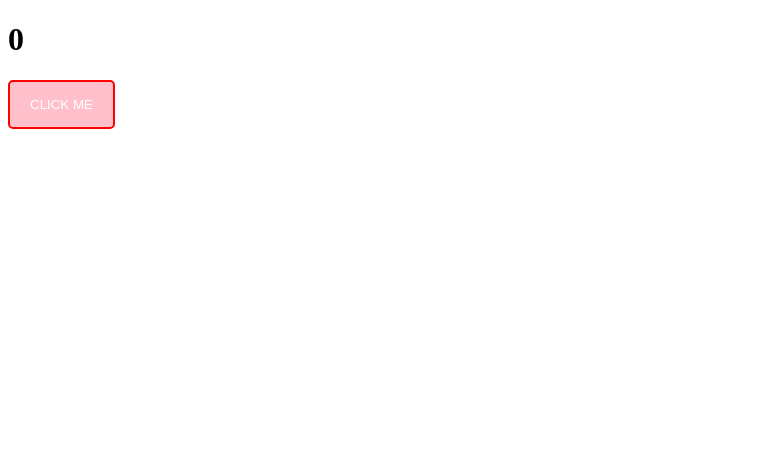
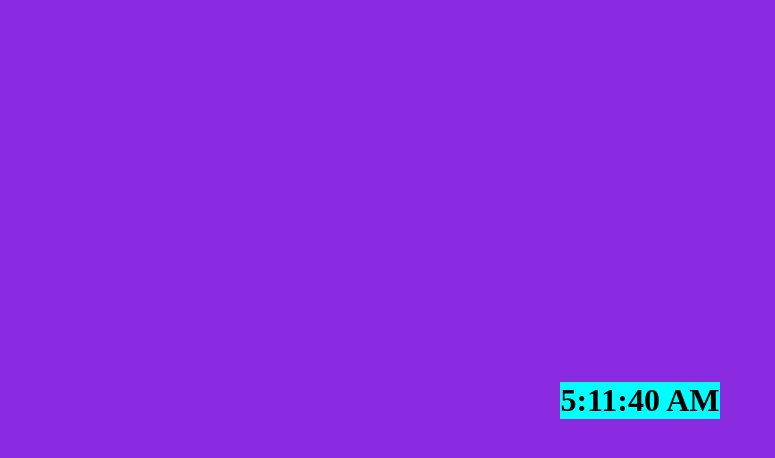
Before and after one commit to Aakriti0108/react.js, a React (Create React App) app: page / in a window 1280 px wide. Shown: the top 458 px of the page, without its empty margins (0-775 px from the left). Built offline with nearby package versions, Linux system fonts and the light colour scheme.

Commit message:
done with hooks

```diff
--- a/src/App.jsx
+++ b/src/App.jsx
@@ -193,3 +193,39 @@
 // };
 
 // export default App;
+
+
+import React, { useState } from "react";
+
+const App = () =>{
+    const purple = "pink";
+    const clickMe = 'Click Me';
+    const [bg, setBg] = useState(purple);
+    const [name, setName] = useState(clickMe);
+
+    const bgChange = () =>{
+        let newbg = '#34495e';
+        let newName = 'ounch';
+        setBg(newbg);
+        setName(newName);
+        // console.log('clicked!!');
+    }
+
+    const bgChanges = () =>{
+        let newbg = 'yellow';
+        let newName = 'wow';
+        setBg(newbg);
+        setName(newName);
+        // console.log('clicked!!');
+    }
+
+    return(
+        <>
+        <div style={{ backgroundColor: bg }}>
+            <button onClick={bgChange} onDoubleClick={bgChanges}> {name} </button>
+        </div>
+        </>
+    )
+}
+
+export default App;
--- a/src/hooks.css
+++ b/src/hooks.css
@@ -1,3 +1,20 @@
+*{
+  box-sizing:border-box;
+  padding:0;
+  margin:0;
+  background-color:#d2dbdd;
+}
+
+div{
+  width:100%;
+  height: 100vh;
+  display: flex;
+  flex-direction:column;
+  justify-content: center;
+  align-items: center;
+}
+
+
 button{
     padding: 15px 20px;
     background-color: pink;
--- a/src/index.css
+++ b/src/index.css
@@ -1,6 +1,6 @@
 /* video 23 and 24 */
 
-*{
+/* *{
   box-sizing:border-box;
   padding:0;
   margin:0;
@@ -129,7 +129,7 @@ button
   border:1px solid black;
   cursor: pointer;
 
-}
+} */
 
 /* new video */
 /* body{
@@ -175,3 +175,32 @@ h1{
   display:flex;
   justify-content: center;
 }  */
+
+
+*{
+  box-sizing: border-box;
+  padding: 0;
+  margin:0;
+  background-color:aqua;
+}
+
+div{
+  width:100%;
+  height: 100vh;
+  background-color:blueviolet;
+  display: flex;
+  flex-direction:column;
+  justify-content: center;
+  align-items: center;
+}
+
+button{
+  padding:20px 20px;
+  background-color:rgb(245, 3, 229);
+  color: rgb(235, 226, 235);
+  border: 2px solid white;
+  outline: none;
+  border-radius:5px;
+  text-transform: uppercase;
+  cursor: pointer;
+}
--- a/src/startHooks.jsx
+++ b/src/startHooks.jsx
@@ -1,25 +1,73 @@
+// video 31
+
+// import React, { useState } from 'react';
+
+// const Hooks = () =>{
+//     const state = useState();
+//     console.log(state);
+//     let [count,setCount] = useState(0);
+
+//     const IncNum = () =>{
+//       setCount(count + 1);
+//   }
+
+//   return (
+//     <>
+//     <div>
+//     <h1> {count} </h1>
+//     <button onClick={IncNum}>click Me</button>
+//     </div>
+//     </>
+
+//   );
+// };
+
+// export default Hooks;
+
+// video 32
+
+// import React, { useState } from 'react';
+
+// const Hooks =()=>{
+//   let newTime = new Date().toLocaleTimeString();
+//   const [ctime,setCtime]=useState(newTime);
+
+
+// const UpdateTime = () =>{
+//    newTime = new Date().toLocaleTimeString();
+//    setCtime(newTime);
+// }
+// return(
+//   <>
+//   <h1>{ctime}</h1>
+//   <button onClick={UpdateTime}>GET TIME</button>
+//   </>
+// )
+// }
+
+// export default Hooks;
+
+// video 33
+
 import React, { useState } from 'react';
 
+const Hooks = () =>{
+  let time = new Date().toLocaleTimeString();
+  const [ctime,setCtime ] = useState(time);
+  const UpdateTime = () =>{
+    time = new Date().toLocaleTimeString();
+    setCtime(time);
+  };
+
+  setInterval(UpdateTime,2000);
+
+  return(
+    <>
+    <h1>{ctime}</h1>
+    </>
+  )
 
 
-const Hooks = () =>{
-    const state = useState();
-    console.log(state);
-    let [count,setCount] = useState(0);
-
-    const IncNum = () =>{
-      setCount(count + 1);
-  }
-
-  return (
-    <>
-    <div>
-    <h1> {count} </h1>
-    <button onClick={IncNum}>click Me</button>
-    </div>
-    </>
-
-  );
-};
+}
 
 export default Hooks;
```
Also changed, not shown: src/index.js (+24 -5 lines).
